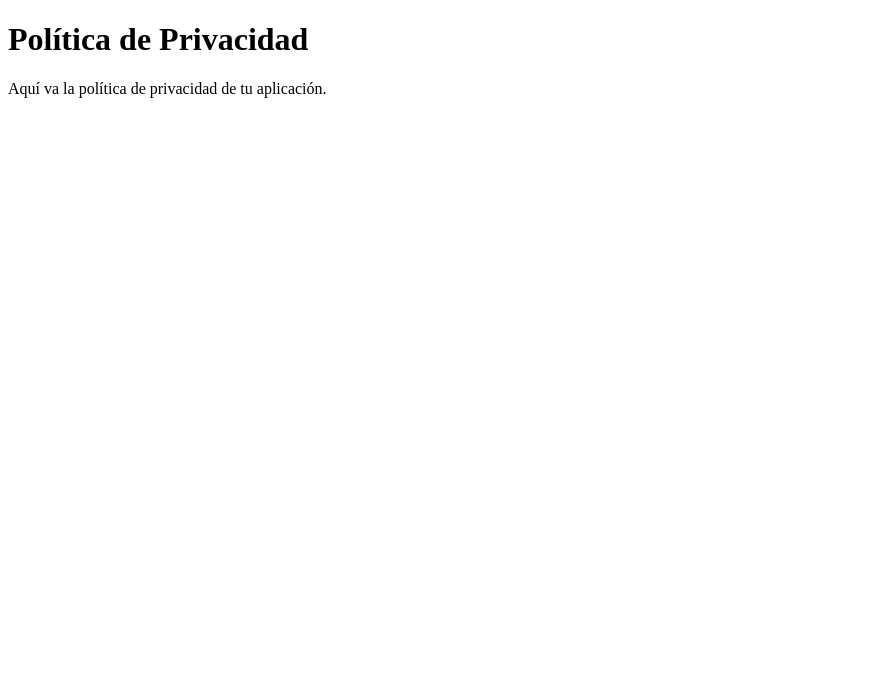
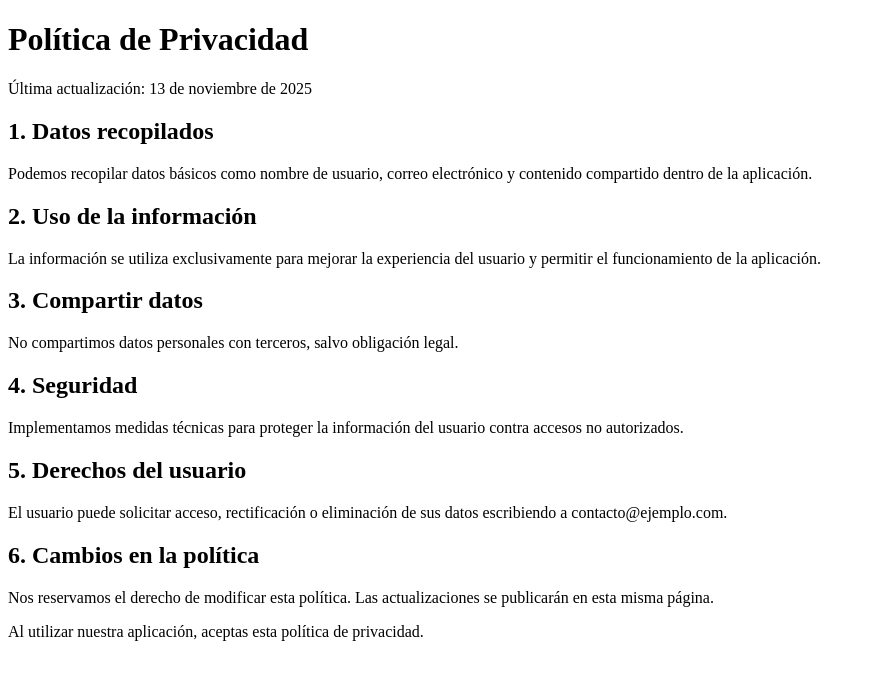
Before and after one commit to RogerLG305/mi-app, a plain HTML site: page privacidad.html in a window 1280 px wide. Shown: the whole page, without its empty margins (0-871 px from the left). Drawn offline with Linux system fonts and the light colour scheme.

Commit message:
Update privacidad.html

```diff
--- a/privacidad.html
+++ b/privacidad.html
@@ -6,6 +6,26 @@
 </head>
 <body>
   <h1>Política de Privacidad</h1>
-  <p>Aquí va la política de privacidad de tu aplicación.</p>
+  <p>Última actualización: 13 de noviembre de 2025</p>
+
+  <h2>1. Datos recopilados</h2>
+  <p>Podemos recopilar datos básicos como nombre de usuario, correo electrónico y contenido compartido dentro de la aplicación.</p>
+
+  <h2>2. Uso de la información</h2>
+  <p>La información se utiliza exclusivamente para mejorar la experiencia del usuario y permitir el funcionamiento de la aplicación.</p>
+
+  <h2>3. Compartir datos</h2>
+  <p>No compartimos datos personales con terceros, salvo obligación legal.</p>
+
+  <h2>4. Seguridad</h2>
+  <p>Implementamos medidas técnicas para proteger la información del usuario contra accesos no autorizados.</p>
+
+  <h2>5. Derechos del usuario</h2>
+  <p>El usuario puede solicitar acceso, rectificación o eliminación de sus datos escribiendo a contacto@ejemplo.com.</p>
+
+  <h2>6. Cambios en la política</h2>
+  <p>Nos reservamos el derecho de modificar esta política. Las actualizaciones se publicarán en esta misma página.</p>
+
+  <p>Al utilizar nuestra aplicación, aceptas esta política de privacidad.</p>
 </body>
 </html>
```
